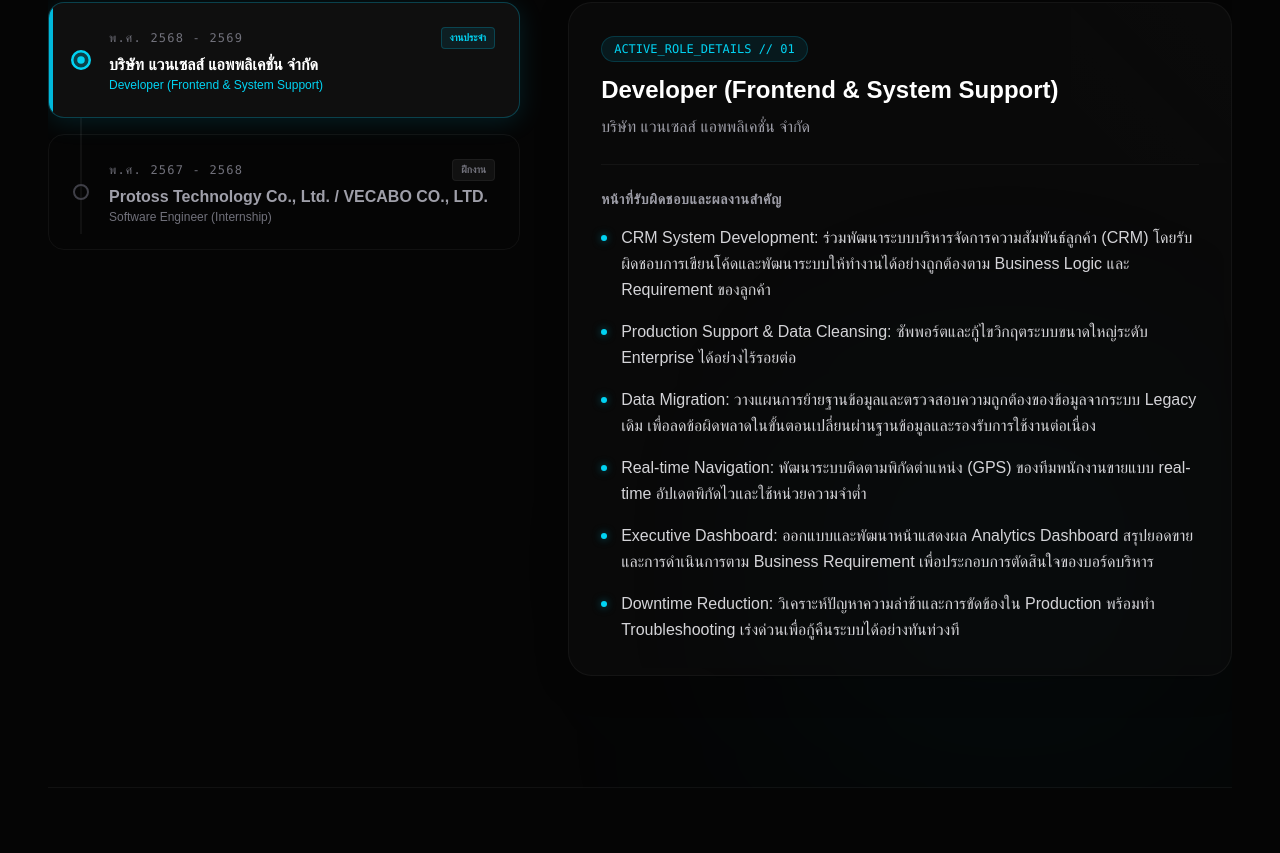
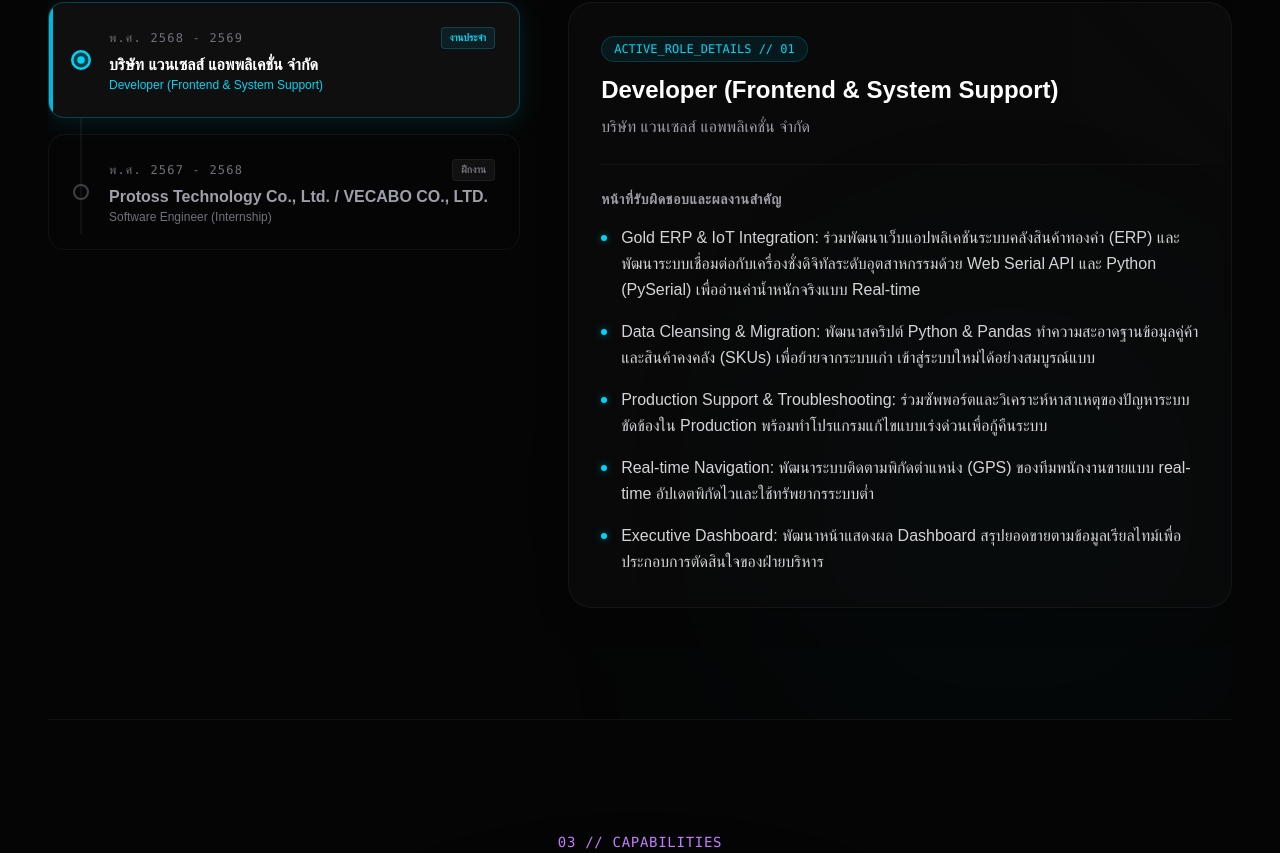
Before and after one commit to Suhaimee123/Portfolio, a Next.js app: page / in a window 1280 px wide. Shown: the part 1944-2797 px from the top of the page. Built offline with nearby package versions, Linux system fonts and the light colour scheme; a web font is replaced by a local one.

Commit message:
feat: update project data and refresh experience and hero components

```diff
--- a/app/components/Experience.tsx
+++ b/app/components/Experience.tsx
@@ -9,12 +9,11 @@
     period: 'พ.ศ. 2568 - 2569',
     type: 'งานประจำ',
     highlights: [
-      'CRM System Development: ร่วมพัฒนาระบบบริหารจัดการความสัมพันธ์ลูกค้า (CRM) โดยรับผิดชอบการเขียนโค้ดและพัฒนาระบบให้ทำงานได้อย่างถูกต้องตาม Business Logic และ Requirement ของลูกค้า',
-      'Production Support & Data Cleansing: ซัพพอร์ตและกู้ไขวิกฤตระบบขนาดใหญ่ระดับ Enterprise ได้อย่างไร้รอยต่อ',
-      'Data Migration: วางแผนการย้ายฐานข้อมูลและตรวจสอบความถูกต้องของข้อมูลจากระบบ Legacy เดิม เพื่อลดข้อผิดพลาดในขั้นตอนเปลี่ยนผ่านฐานข้อมูลและรองรับการใช้งานต่อเนื่อง',
-      'Real-time Navigation: พัฒนาระบบติดตามพิกัดตำแหน่ง (GPS) ของทีมพนักงานขายแบบ real-time อัปเดตพิกัดไวและใช้หน่วยความจำต่ำ',
-      'Executive Dashboard: ออกแบบและพัฒนาหน้าแสดงผล Analytics Dashboard สรุปยอดขายและการดำเนินการตาม Business Requirement เพื่อประกอบการตัดสินใจของบอร์ดบริหาร',
-      'Downtime Reduction: วิเคราะห์ปัญหาความล่าช้าและการขัดข้องใน Production พร้อมทำ Troubleshooting เร่งด่วนเพื่อกู้คืนระบบได้อย่างทันท่วงที'
+      'Gold ERP & IoT Integration: ร่วมพัฒนาเว็บแอปพลิเคชันระบบคลังสินค้าทองคำ (ERP) และพัฒนาระบบเชื่อมต่อกับเครื่องชั่งดิจิทัลระดับอุตสาหกรรมด้วย Web Serial API และ Python (PySerial) เพื่ออ่านค่าน้ำหนักจริงแบบ Real-time',
+      'Data Cleansing & Migration: พัฒนาสคริปต์ Python & Pandas ทำความสะอาดฐานข้อมูลคู่ค้าและสินค้าคงคลัง (SKUs) เพื่อย้ายจากระบบเก่า เข้าสู่ระบบใหม่ได้อย่างสมบูรณ์แบบ',
+      'Production Support & Troubleshooting: ร่วมซัพพอร์ตและวิเคราะห์หาสาเหตุของปัญหาระบบขัดข้องใน Production พร้อมทำโปรแกรมแก้ไขแบบเร่งด่วนเพื่อกู้คืนระบบ',
+      'Real-time Navigation: พัฒนาระบบติดตามพิกัดตำแหน่ง (GPS) ของทีมพนักงานขายแบบ real-time อัปเดตพิกัดไวและใช้ทรัพยากรระบบต่ำ',
+      'Executive Dashboard: พัฒนาหน้าแสดงผล Dashboard สรุปยอดขายตามข้อมูลเรียลไทม์เพื่อประกอบการตัดสินใจของฝ่ายบริหาร'
     ]
   },
   {
--- a/app/components/Hero.tsx
+++ b/app/components/Hero.tsx
@@ -33,7 +33,7 @@
         </h2>
 
         <p className="text-base md:text-xl text-zinc-300 max-w-3xl mb-10 leading-relaxed">
-          นักพัฒนาซอฟต์แวร์ที่มีประสบการณ์รวม 1 ปี 11 เดือน ในการทำ Web Application ทั้งฝั่ง Frontend และ Backend มีความถนัดในการเขียนระบบที่มี Logic ซับซ้อน เช่น ระบบ POS ร้านอาหารที่พัฒนาขึ้นมาเอง ควบคู่ไปกับประสบการณ์ทำงานจริงในระบบของบริษัท เน้นการเขียนโค้ดที่เป็นระเบียบ และชอบเรียนรู้เทคโนโลยีใหม่ๆ อยู่เสมอครับ
+          นักพัฒนาซอฟต์แวร์ที่มีประสบการณ์รวม 2 ปี  ในการทำ Web Application ทั้งฝั่ง Frontend และ Backend มีความถนัดในการเขียนระบบที่มี Logic ซับซ้อน เช่น ระบบบริหารจัดการคลังสินค้าทองคำ (Gold ERP) ที่เชื่อมโยงเครื่องชั่งน้ำหนักดิจิทัล (IoT) แบบ Real-time และระบบ POS ร้านอาหาร เน้นการเขียนโค้ดที่เป็นระเบียบ และชอบเรียนรู้เทคโนโลยีใหม่ๆ อยู่เสมอครับ
         </p>
 
         <div className="flex flex-wrap justify-center gap-3 mb-10 text-sm md:text-base">
--- a/app/data/projects.ts
+++ b/app/data/projects.ts
@@ -16,6 +16,53 @@
 }
 
 export const projects: ProjectItem[] = [
+  {
+    slug: 'gold-scale-monitoring',
+    title: 'CES - Gold ERP & Precision Scale Monitoring System',
+    description:
+      'ร่วมพัฒนาระบบบริหารจัดการธุรกิจค้าทองคำและคลังสินค้า (ERP) ฝั่งหน้าบ้าน (Frontend Dashboard) และจัดการข้อมูลนำเข้า (Data Migration) พร้อมพัฒนาระบบมอนิเตอร์ค่าน้ำหนักจากเครื่องชั่งทองคำอัจฉริยะผ่าน Web Serial API แบบ Real-time',
+    details: [
+      'ร่วมพัฒนาหน้าจอเว็บแอปพลิเคชันระบบบริหารจัดการคลังทองคำ (ERP Dashboard) เพื่อควบคุมระบบงานทองคำเฉพาะทาง เช่น การส่งหลอมทอง (Refining), การจัดการช่างทองและค่ากำเหน็จ (Goldsmith Rate), และการทำรายการชำระเงิน (Settlement)',
+      'Hardware Integration: พัฒนาระบบเชื่อมต่อกับเครื่องชั่งดิจิทัลระดับอุตสาหกรรม (Mettler Toledo) และสายแปลง Serial/USB (FTDI, Prolific, CH340, CP210x) ด้วย Web Serial API บนเบราว์เซอร์โดยตรงโดยไม่ต้องมีโปรแกรมตัวกลาง',
+      'Industrial Protocol Support: เขียนโปรแกรมรับส่งข้อมูลตามโปรโตคอลมาตรฐาน MT-SICS (Mettler Toledo Standard Interface Command Set) รองรับคำสั่งส่งน้ำหนักทันที (S) และการส่งค่าน้ำหนักต่อเนื่องแบบสตรีมมิ่ง (SIR)',
+      'Desktop & CLI Monitoring: พัฒนาสคริปต์ Python CLI ด้วยไลบรารี PySerial สำหรับใช้ทดสอบ เชื่อมต่อ และบันทึกข้อมูลค่าน้ำหนักจากเครื่องชั่งแบบอัตโนมัติ',
+      'Data Migration & Cleansing: พัฒนาชุดสคริปต์ Python (Jupyter Notebook & Pandas) เพื่อล้างข้อมูลและนำเข้าข้อมูลสินค้า (SKUs) และรายชื่อช่างทอง/คู่ค้าจำนวนนับหมื่นแถวจากไฟล์ Excel (Vansales) เข้าฐานข้อมูลของระบบใหม่ พร้อมระบบป้องกันข้อมูลซ้ำซ้อน'
+    ],
+    coverImage: '/gold/DD861832-9AD0-4EFB-B634-39E456BCAE87.JPG',
+    images: [
+      '/gold/DD861832-9AD0-4EFB-B634-39E456BCAE87.JPG'
+    ],
+    tags: ['React 19', 'NestJS', 'Web Serial API', 'Python & Pandas', 'Data Migration', 'PostgreSQL & Prisma'],
+    gradient: 'from-amber-500 to-yellow-600'
+  },
+  {
+    slug: 'restaurant-pos-southern-thailand',
+    title: 'Restaurant POS System (ภาคใต้)',
+    description:
+      'ระบบ POS ร้านอาหารที่พัฒนาครบทั้ง frontend และ backend (พัฒนาเองคนเดียว) รองรับ workflow หน้าร้านจริงตั้งแต่การสั่งอาหาร, จัดคิวครัว, ชำระเงิน, ไปจนถึงหน้าจอผู้ดูแลระบบ',
+    details: [
+      'End-to-End POS Workflow: พัฒนาระบบรองรับการทำงานหน้าร้านจริง ครอบคลุมทั้ง Guest Flow (ลูกค้าสแกนโต๊ะสั่งอาหาร, จัดการตะกร้า, จ่ายเงิน พร้อมระบบตรวจสอบตำแหน่ง/บริบทโต๊ะเพื่อความปลอดภัย) และ Admin Flow (ระบบหลังบ้านแบบ Role-based จัดการเมนู โต๊ะ คิวครัว และพนักงาน)',
+      'Real-time Operations: เชื่อมต่อระบบหน้าบ้าน, ครัว, และจุดชำระเงินเข้าด้วยกันแบบ Real-time ผ่าน Firestore Listeners ทำให้ออเดอร์และการอัปเดตสถานะทำงานได้ทันที',
+      'Backend & API Architecture: วางโครงสร้าง Backend ด้วย Node.js/Express ร่วมกับ Firebase Functions พร้อมระบบยืนยันตัวตนและจัดการสิทธิ์ด้วย Firebase Auth (Role Claims) และเลือกใช้ Bruno เป็นเครื่องมือในการทดสอบและจัดการ API Endpoints เพื่อความรวดเร็วและเป็นมาตรฐานในการทำงาน',
+      'Hardware Integration (Plug & Play): พัฒนา Local Print Proxy Service ด้วย Node.js เป็น Middleware แปลงข้อมูลจาก Web POS เป็นคำสั่ง ESC/POS สั่งพิมพ์สลิปและเปิดลิ้นชักผ่าน TCP Socket โดยทำการ Build เป็น Standalone Executable (Windows/macOS) ด้วย pkg พร้อมระบบ Interactive CLI และการจดจำ IP อัจฉริยะ',
+      'Data Integrity & Concurrency Control: จัดการปัญหาข้อมูลชนกัน (Race Condition) กรณีลูกค้าและพนักงานใช้งานพร้อมกัน ด้วย Database Transactions และ Locking (Atomic Operations) รวมถึงออกแบบระบบคำนวณแยกชำระเงิน (Split Bill) ที่แม่นยำระดับทศนิยมเพื่อความถูกต้องทางบัญชี'
+    ],
+    documents: [
+      {
+        label: 'ตัวอย่างการใช้งานลูกค้า (Guest Demo)',
+        url: 'https://warungpos-9e429.web.app/guest/?Id=UTT1cWu772MXhrnORl2kWGion8F3&pid=QLduex0smm'
+      }
+    ],
+    liveUrl: 'https://warungpos-9e429.web.app/',
+    coverImage: '/warungpos/warung-4.png',
+    images: ['/warungpos/warung-1.png', '/warungpos/warung-2.png', '/warungpos/warung-3.png', '/warungpos/warung-4.png', '/warungpos/IMG_3825.jpg'],
+    videos: [
+      '/warungpos/3639DC80-987E-4B7A-85D9-7917EB5E6065.mp4',
+      '/warungpos/IMG_3828.mp4'
+    ],
+    tags: ['Next.js', 'TypeScript', 'Node.js', 'Express', 'Firebase'],
+    gradient: 'from-emerald-500 to-cyan-500'
+  },
   {
     slug: 'village-hub-ppld',
     title: 'Village Hub PPLD',
@@ -60,52 +107,5 @@
     ],
     tags: ['Web Application', 'Real-time Data', 'Map'],
     gradient: 'from-cyan-500 to-blue-500'
-  },
-  {
-    slug: 'restaurant-pos-southern-thailand',
-    title: 'Restaurant POS System (ภาคใต้)',
-    description:
-      'ระบบ POS ร้านอาหารที่พัฒนาครบทั้ง frontend และ backend (พัฒนาเองคนเดียว) รองรับ workflow หน้าร้านจริงตั้งแต่การสั่งอาหาร, จัดคิวครัว, ชำระเงิน, ไปจนถึงหน้าจอผู้ดูแลระบบ',
-    details: [
-      'End-to-End POS Workflow: พัฒนาระบบรองรับการทำงานหน้าร้านจริง ครอบคลุมทั้ง Guest Flow (ลูกค้าสแกนโต๊ะสั่งอาหาร, จัดการตะกร้า, จ่ายเงิน พร้อมระบบตรวจสอบตำแหน่ง/บริบทโต๊ะเพื่อความปลอดภัย) และ Admin Flow (ระบบหลังบ้านแบบ Role-based จัดการเมนู โต๊ะ คิวครัว และพนักงาน)',
-      'Real-time Operations: เชื่อมต่อระบบหน้าบ้าน, ครัว, และจุดชำระเงินเข้าด้วยกันแบบ Real-time ผ่าน Firestore Listeners ทำให้ออเดอร์และการอัปเดตสถานะทำงานได้ทันที',
-      'Backend & API Architecture: วางโครงสร้าง Backend ด้วย Node.js/Express ร่วมกับ Firebase Functions พร้อมระบบยืนยันตัวตนและจัดการสิทธิ์ด้วย Firebase Auth (Role Claims) และเลือกใช้ Bruno เป็นเครื่องมือในการทดสอบและจัดการ API Endpoints เพื่อความรวดเร็วและเป็นมาตรฐานในการทำงาน',
-      'Hardware Integration (Plug & Play): พัฒนา Local Print Proxy Service ด้วย Node.js เป็น Middleware แปลงข้อมูลจาก Web POS เป็นคำสั่ง ESC/POS สั่งพิมพ์สลิปและเปิดลิ้นชักผ่าน TCP Socket โดยทำการ Build เป็น Standalone Executable (Windows/macOS) ด้วย pkg พร้อมระบบ Interactive CLI และการจดจำ IP อัจฉริยะ',
-      'Data Integrity & Concurrency Control: จัดการปัญหาข้อมูลชนกัน (Race Condition) กรณีลูกค้าและพนักงานใช้งานพร้อมกัน ด้วย Database Transactions และ Locking (Atomic Operations) รวมถึงออกแบบระบบคำนวณแยกชำระเงิน (Split Bill) ที่แม่นยำระดับทศนิยมเพื่อความถูกต้องทางบัญชี'
-    ],
-    documents: [
-      {
-        label: 'ตัวอย่างการใช้งานลูกค้า (Guest Demo)',
-        url: 'https://warungpos-9e429.web.app/guest/?Id=UTT1cWu772MXhrnORl2kWGion8F3&pid=QLduex0smm'
-      }
-    ],
-    liveUrl: 'https://warungpos-9e429.web.app/',
-    coverImage: '/warungpos/warung-4.png',
-    images: ['/warungpos/warung-1.png', '/warungpos/warung-2.png', '/warungpos/warung-3.png', '/warungpos/warung-4.png', '/warungpos/IMG_3825.jpg'],
-    videos: [
-      '/warungpos/3639DC80-987E-4B7A-85D9-7917EB5E6065.mp4',
-      '/warungpos/IMG_3828.mp4'
-    ],
-    tags: ['Next.js', 'TypeScript', 'Node.js', 'Express', 'Firebase'],
-    gradient: 'from-emerald-500 to-cyan-500'
-  },
-  {
-    slug: 'gold-scale-monitoring',
-    title: 'เชื่อมต่อเครื่องชั่งทอง (JE4002G)',
-    description:
-      'เชื่อมต่อเครื่องชั่ง Mettler Toledo (JE4002G) แบบ Web-based ผ่าน Web Serial API สำหรับติดตามน้ำหนักทองแบบเรียลไทม์',
-    details: [
-      'เชื่อมต่อผ่าน Web Serial API เพื่ออ่านข้อมูลจากเครื่องชั่งโดยตรงไม่ต้องผ่านโปรแกรมตัวกลาง',
-      'รองรับโปรโตคอล MT-SICS (Mettler Toledo Standard Interface Command Set) สำหรับการสื่อสารที่แม่นยำ',
-      'แสดงผลน้ำหนักแบบ Real-time พร้อมระบบบันทึกค่าที่เสถียร รองรับการทำงานต่อเนื่อง',
-      'จัดการระบบ Connection และ Reconnection อัตโนมัติเมื่ออุปกรณ์หลุดหรือเชื่อมต่อใหม่',
-      'ออกแบบ UI ให้มีความพรีเมียม สวยงาม และใช้งานง่ายสำหรับผู้ดูแลร้านทอง'
-    ],
-    coverImage: '/gold/DD861832-9AD0-4EFB-B634-39E456BCAE87.JPG',
-    images: [
-      '/gold/DD861832-9AD0-4EFB-B634-39E456BCAE87.JPG'
-    ],
-    tags: ['Next.js', 'TypeScript', 'Web Serial API', 'MT-SICS'],
-    gradient: 'from-yellow-500 to-amber-700'
   }
 ];
```
Lines whose indentation alone changed are shown as unchanged.
